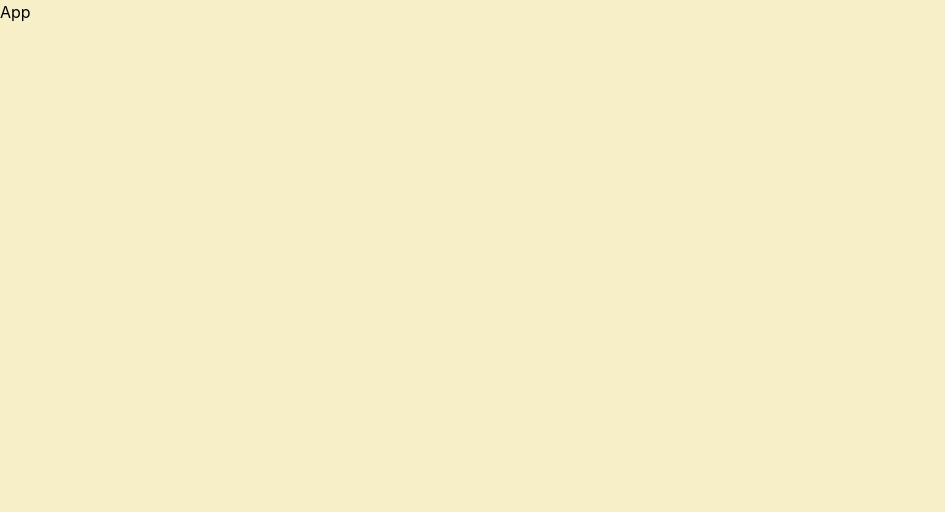
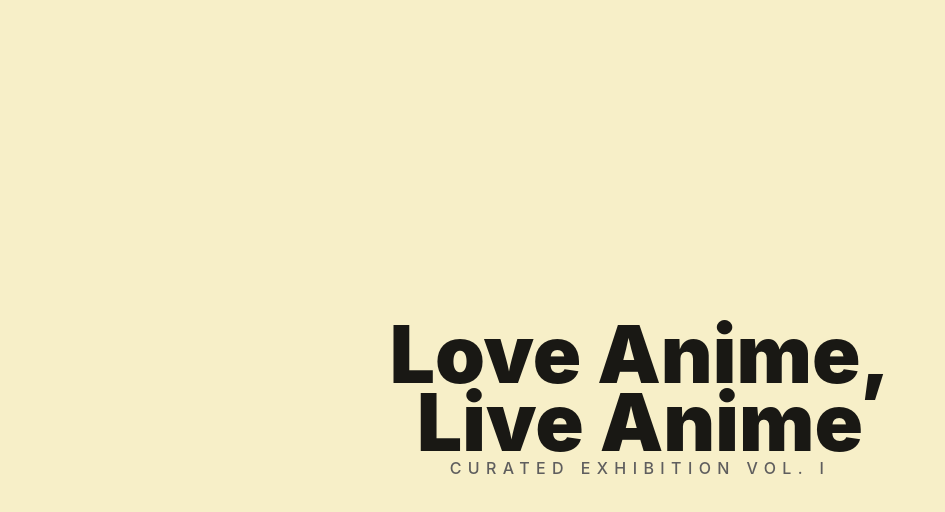
Before and after one commit to Spyd3r05/anime, a React (Vite) app: page / in a window 1280 px wide. Shown: the top 512 px of the page, without its empty margins (0-945 px from the left). Built offline with nearby package versions, Linux system fonts and the light colour scheme.

Commit message:
feat: add hero text component plus StackableItem Interface for better type management

```diff
--- a/src/App.tsx
+++ b/src/App.tsx
@@ -1,7 +1,11 @@
+import HeroText from "./components/HeroText";
 
 const App = () => {
   return (
-    <div>App</div>
+    <main className="relative min-h-screen w-full flex items-center justify-center overflow-hidden py-32 infinite-board">
+      <HeroText />
+      {/* scattered anime cards */}
+    </main>
   )
 }
 
--- /dev/null
+++ b/src/components/HeroText.tsx
@@ -0,0 +1,13 @@
+
+const HeroText = () => {
+  return (
+<div className="relative z-20 pointer-events-none text-center">
+<h1 className="text-[5rem] font-black leading-[0.85] tracking-tightest mb-4 opacity-90 mix-blend-multiply">
+                Love Anime,<br/>Live Anime
+            </h1>
+<p className="text-label-md uppercase tracking-[0.4em] text-[#5f5e5e] font-medium">Curated Exhibition Vol. I</p>
+</div>
+  )
+}
+
+export default HeroText
--- a/src/index.css
+++ b/src/index.css
@@ -11,3 +11,7 @@ body {
   background-color: #f7efc8;
   overflow-x: hidden;
 }
+
+.infinite-board{
+  perspective: 1200px;
+}
--- /dev/null
+++ b/src/lib/type.ts
@@ -0,0 +1,4 @@
+export interface StackableItem{
+    id: number | string,
+    [key : string] : unknown,
+}
```
